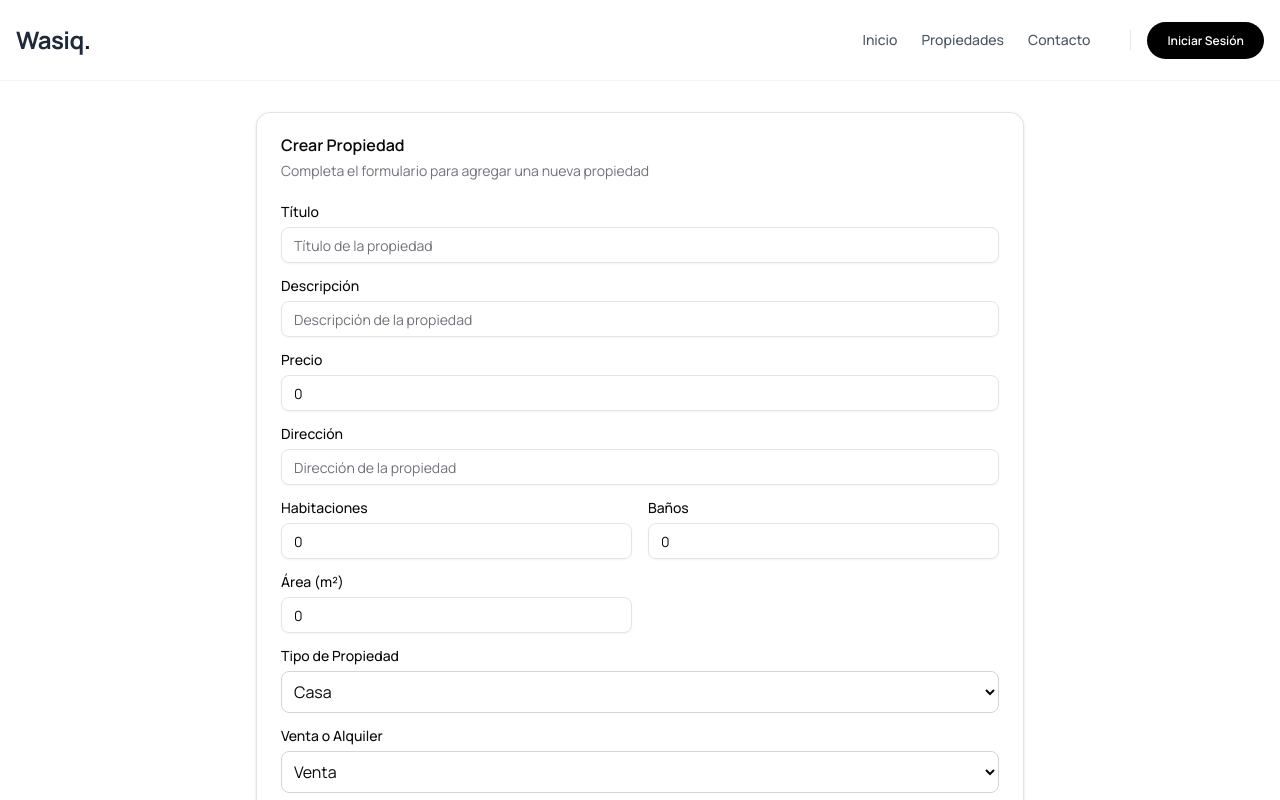
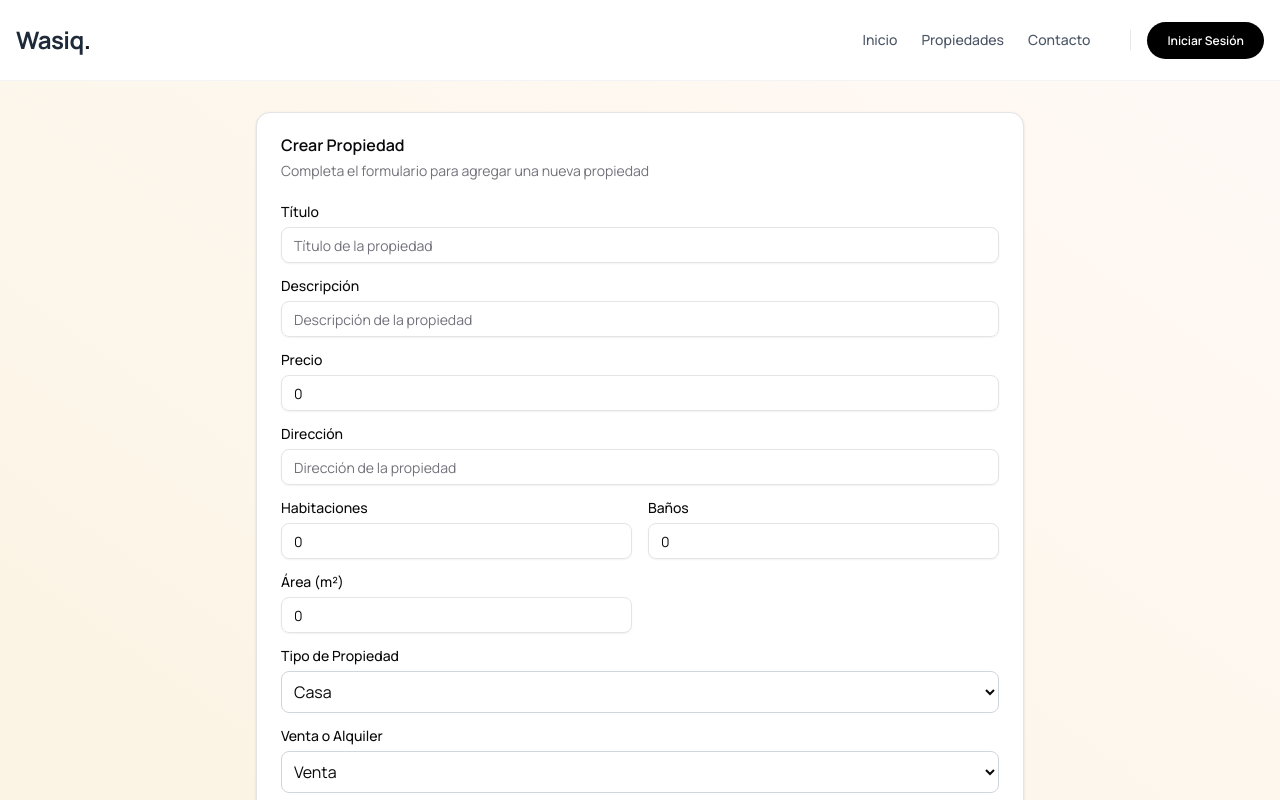
Before and after one commit to Giands96/wasiq-project-front, a Next.js app: page /properties/create in a window 1280 px wide. Shown: the top 800 px of the page. Built offline with nearby package versions, Linux system fonts and the light colour scheme; no server answers.

Commit message:
refactor: Añadir fondo degradado a la página de creación de propiedades

```diff
--- a/app/(auth)/properties/create/page.tsx
+++ b/app/(auth)/properties/create/page.tsx
@@ -2,7 +2,7 @@ import React from 'react'
 import { CreatePropertyForm } from '@/modules/properties/components/CreatePropertyForm';
 export default function CreatePropertyPage() {
   return (
-    <div className="min-h-screen p-4">
+    <div className="min-h-screen p-4 bg-linear-to-tr from-beige to-orange-500/4">
       <CreatePropertyForm />
 
     </div>
```
